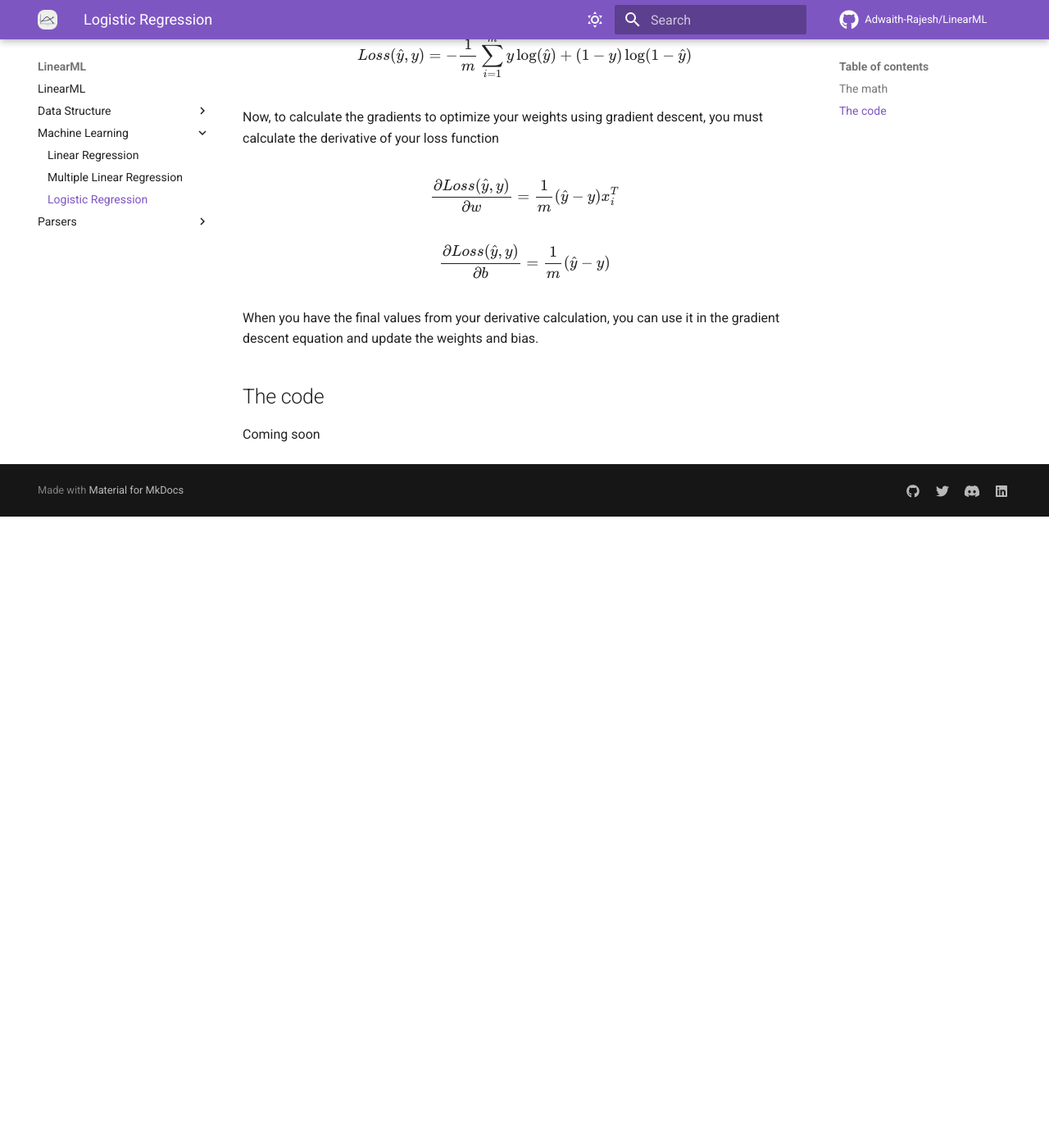
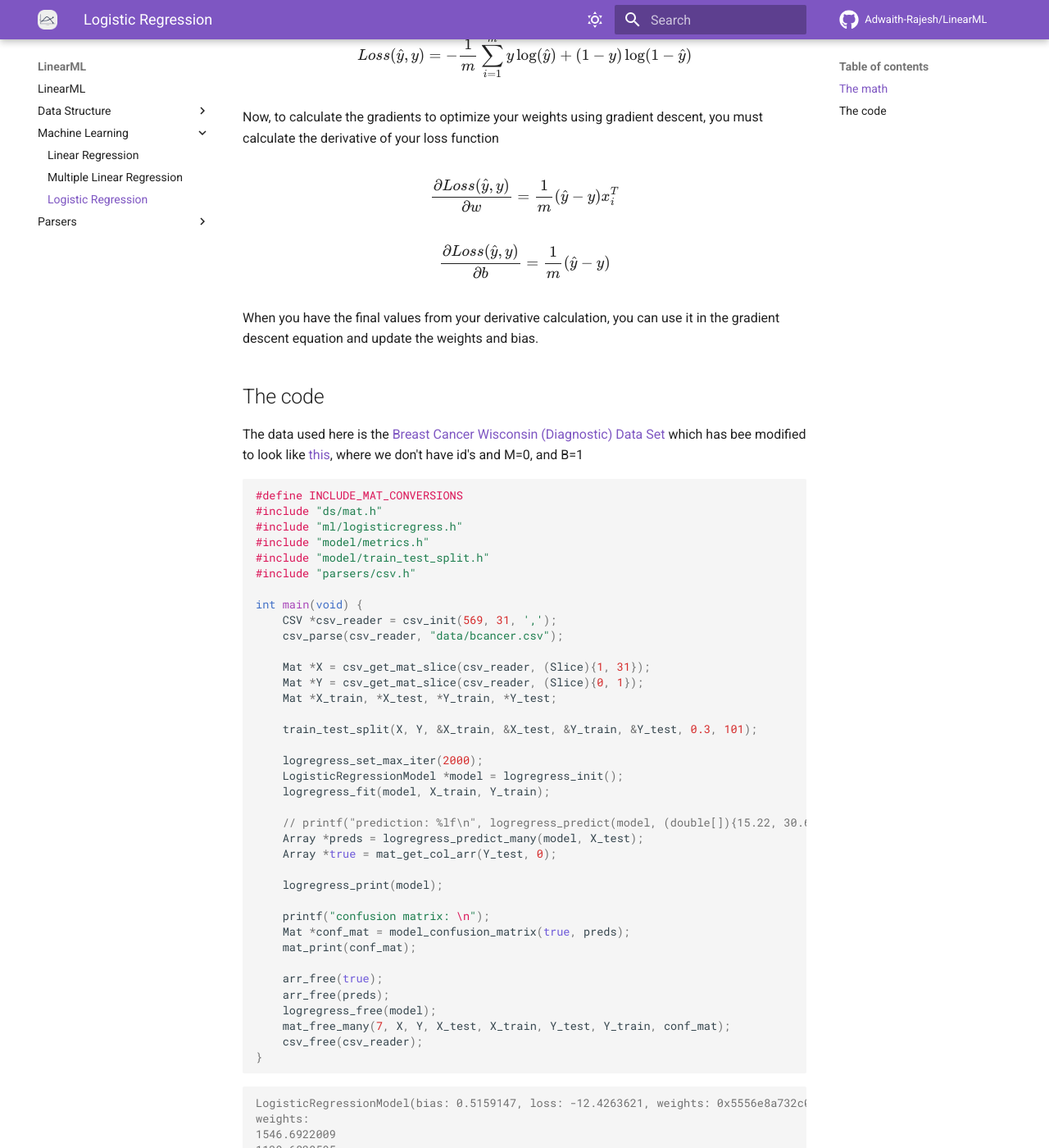
Before and after one commit to Adwaith-Rajesh/LinearML, an MkDocs documentation site: the page built from docs/ml/logregress.md, in a window 1280 px wide and 1400 px high, scrolled down 810 px. Shown: the whole window at 82% size. Built offline with MkDocs 1.6.1 and Material for MkDocs 9.7.7, drawn with Linux system fonts in a browser that asks for light colours; comment, search, counter and statistics services are not loaded; before the commit the page ends 1440 px from its top, so only the background shows below that; some of the changed text lies outside the part shown.

Commit message:
logregress: added docs

````diff
--- a/docs/ml/logregress.md
+++ b/docs/ml/logregress.md
@@ -48,4 +48,93 @@ When you have the final values from your derivative calculation, you can use it
 
 ## The code
 
-Coming soon
+The data used here is the [Breast Cancer Wisconsin (Diagnostic) Data Set](https://www.kaggle.com/datasets/uciml/breast-cancer-wisconsin-data) which has bee modified to look like [this](https://gitlab.com/adwaithrajesh/linear-ml-test/-/blob/main/data/bcancer.csv), where we
+don't have id's and M=0, and B=1
+
+```c
+#define INCLUDE_MAT_CONVERSIONS
+#include "ds/mat.h"
+#include "ml/logisticregress.h"
+#include "model/metrics.h"
+#include "model/train_test_split.h"
+#include "parsers/csv.h"
+
+int main(void) {
+    CSV *csv_reader = csv_init(569, 31, ',');
+    csv_parse(csv_reader, "data/bcancer.csv");
+
+    Mat *X = csv_get_mat_slice(csv_reader, (Slice){1, 31});
+    Mat *Y = csv_get_mat_slice(csv_reader, (Slice){0, 1});
+    Mat *X_train, *X_test, *Y_train, *Y_test;
+
+    train_test_split(X, Y, &X_train, &X_test, &Y_train, &Y_test, 0.3, 101);
+
+    logregress_set_max_iter(2000);
+    LogisticRegressionModel *model = logregress_init();
+    logregress_fit(model, X_train, Y_train);
+
+    // printf("prediction: %lf\n", logregress_predict(model, (double[]){15.22, 30.62, 103.4, 716.9, ... , 0}, 30));
+    Array *preds = logregress_predict_many(model, X_test);
+    Array *true = mat_get_col_arr(Y_test, 0);
+
+    logregress_print(model);
+
+    printf("confusion matrix: \n");
+    Mat *conf_mat = model_confusion_matrix(true, preds);
+    mat_print(conf_mat);
+
+    arr_free(true);
+    arr_free(preds);
+    logregress_free(model);
+    mat_free_many(7, X, Y, X_test, X_train, Y_test, Y_train, conf_mat);
+    csv_free(csv_reader);
+}
+```
+
+```console
+LogisticRegressionModel(bias: 0.5159147, loss: -12.4263621, weights: 0x5556e8a732c0)
+weights:
+1546.6922009
+1139.6829595
+8552.1648900
+2522.0044946
+11.8724211
+-19.3345598
+-44.9646156
+-18.4984994
+23.8378678
+10.1676564
+0.2338315
+103.3839701
+-139.7864354
+-4498.8563443
+0.2662770
+-6.5798244
+-8.6158697
+-1.6938180
+1.6508702
+-0.3857419
+1650.7843571
+1445.0283208
+8312.7672485
+-4024.9280673
+13.2972726
+-72.4527931
+-111.8298475
+-26.6204266
+28.0612275
+5.4099162
+confusion matrix:
+  57.00   10.00
+  2.00   101.00
+```
+
+Now, what does the confusion matrix generated by sklean look like.
+
+```python
+array([[ 59,   7],
+       [  3, 102]])
+```
+
+we are pretty close...
+checkout the python implementation [here](https://gitlab.com/adwaithrajesh/linear-ml-test/-/blob/main/notebooks/log.ipynb)
````
